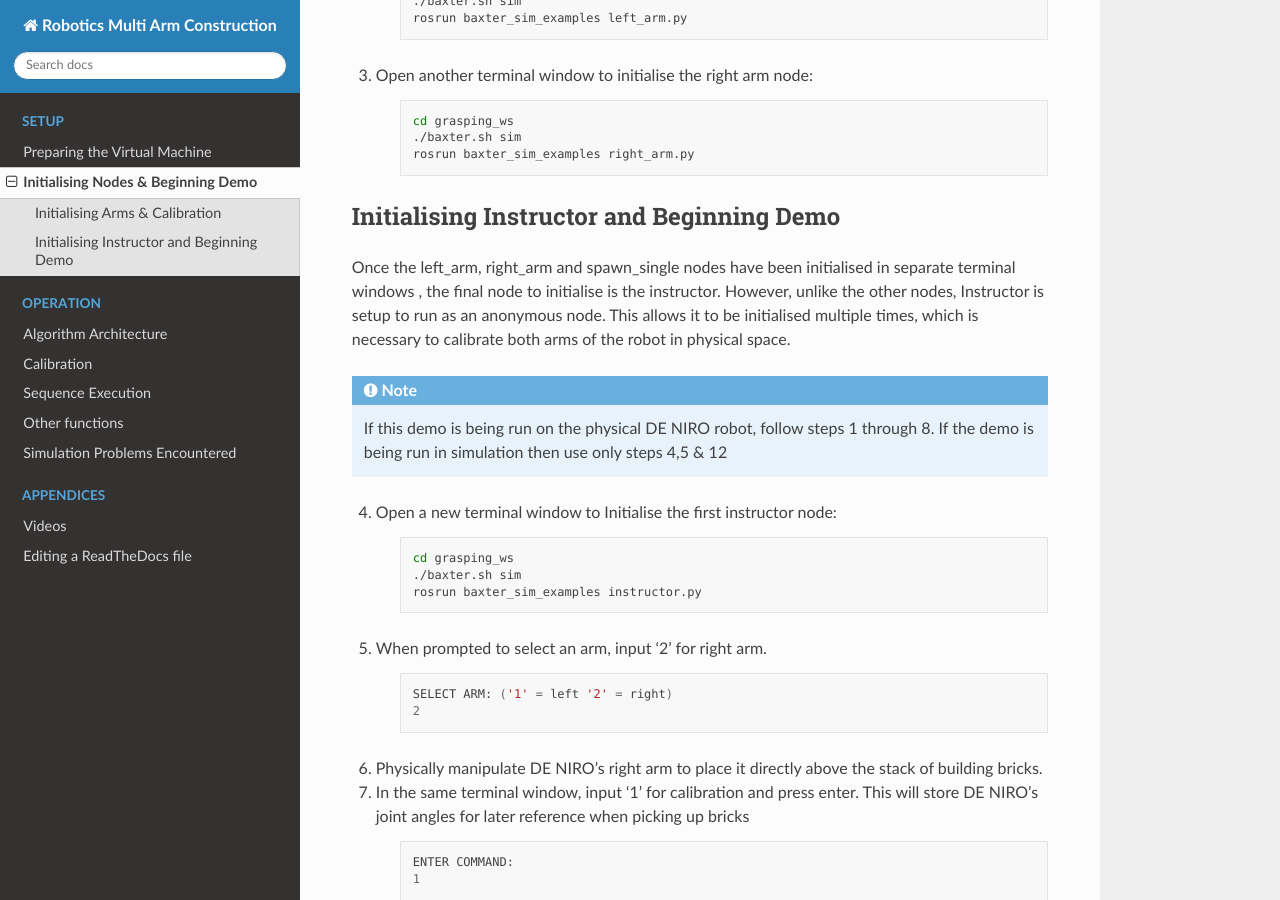
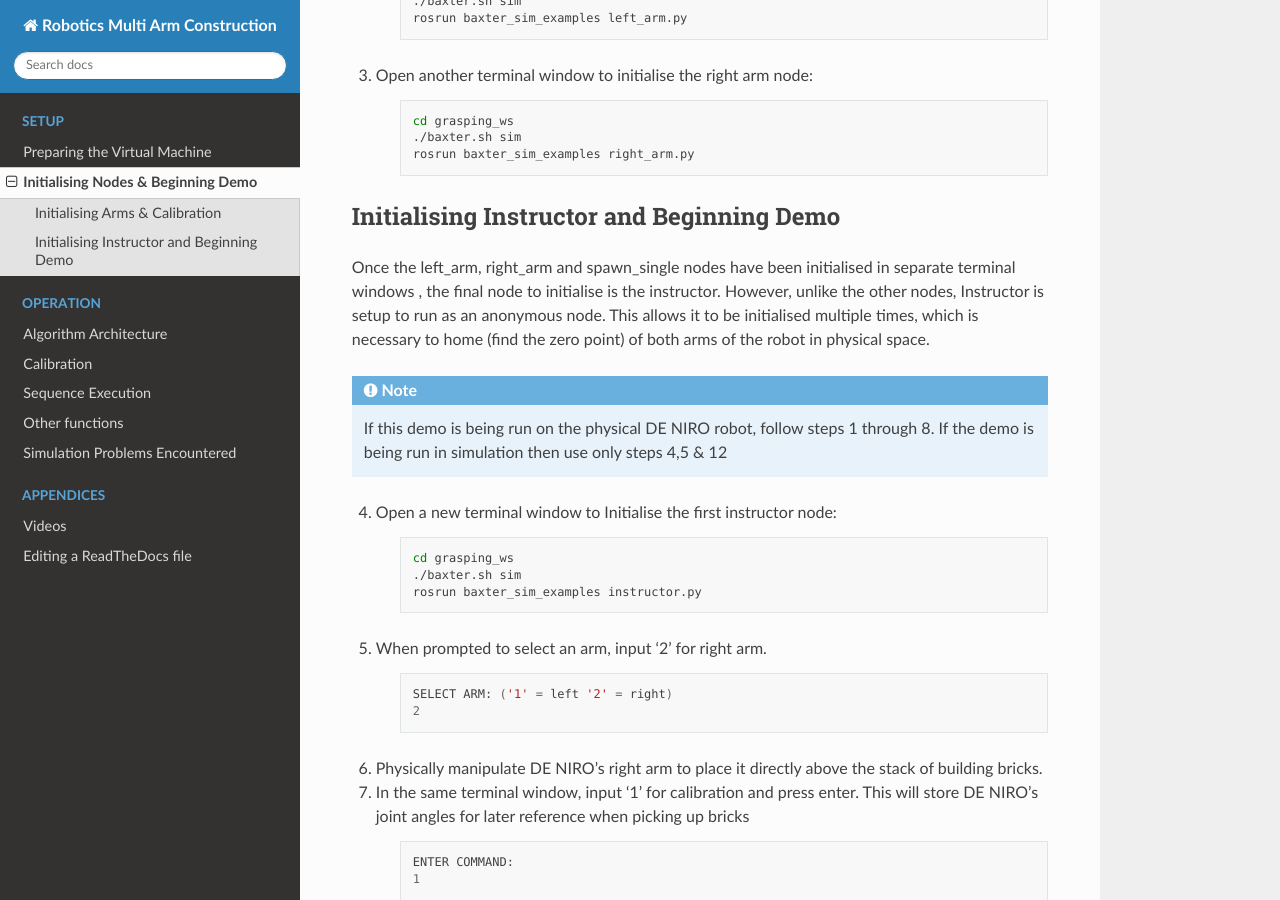
Before and after one commit to TomWoodburn/Robotics-1, a Sphinx documentation site: the page built from docs/source/initialisation.rst, in a window 1280 px wide and 900 px high, scrolled down 622 px. Built offline with Sphinx 7.4.7 and the Read the Docs theme 2.0.0, drawn with Linux system fonts in a browser that asks for light colours.

Commit message:
Change calibrate to zero/home point

```diff
--- a/docs/source/initialisation.rst
+++ b/docs/source/initialisation.rst
@@ -36,7 +36,7 @@ Having set up the gazebo environment and spawned the baxter robot it is then nec
 Initialising Instructor and Beginning Demo
 ==========================================
 
-Once the left_arm, right_arm and spawn_single nodes have been initialised in separate terminal windows , the final node to initialise is the instructor. However, unlike the other nodes, Instructor is setup to run as an anonymous node. This allows it to be initialised multiple times, which is necessary to calibrate both arms of the robot in physical space.
+Once the left_arm, right_arm and spawn_single nodes have been initialised in separate terminal windows , the final node to initialise is the instructor. However, unlike the other nodes, Instructor is setup to run as an anonymous node. This allows it to be initialised multiple times, which is necessary to home (find the zero point) of both arms of the robot in physical space.
 
 .. note:: If this demo is being run on the physical DE NIRO robot, follow steps 1 through 8. If the demo is being run in simulation then use only steps 4,5 & 12
 
```
